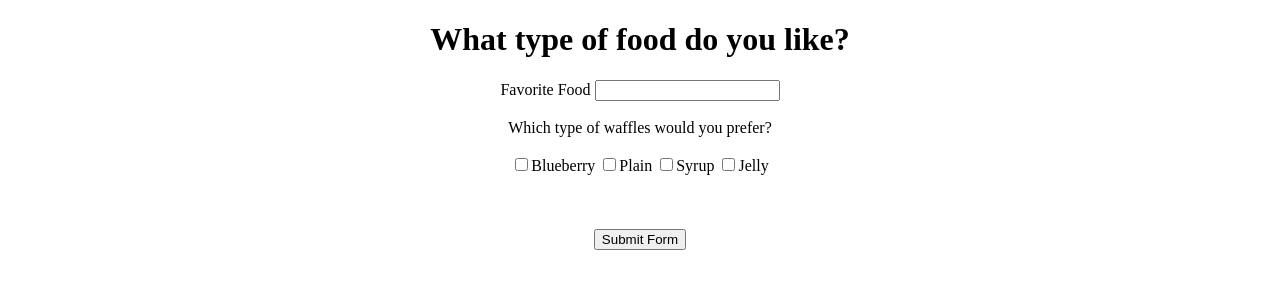
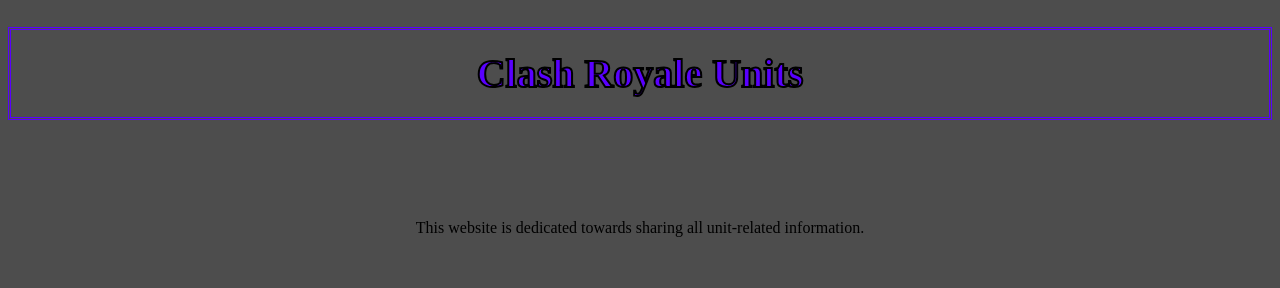
Before and after one commit to damille11/TheWebsite, a plain HTML site: page index.html in a window 1280 px wide. Drawn offline with Linux system fonts and the light colour scheme.

Commit message:
Update index.html

```diff
--- a/index.html
+++ b/index.html
@@ -1,22 +1,25 @@
 <!doctype html>
 <html>
   <head>
-    <title>Food Survery</title>
+    <style>
+      html{font-family:Copperplate;}
+      body{background:#4d4d4d;margin:0n kc}
+      h1{font-size: 2.5em;-webkit-text-stroke: 2px black;padding:20px;margin=10;
+        border-style:double;color:#5900ff;
+      }
+
+    </style>
+    <title>Clash Masters</title>
   </head>
   <body>
     <form action="/action_page.php" method="get" target="_blank">
     <div align="center">
-      <h1>What type of food do you like?</h1>
-      <label for="name">Favorite Food</label>
-      <input type="text" id="name" name="name">
+      <h1>Clash Royale Units</h1>
       <br><br>
-      Which type of waffles would you prefer? <br><br>
-      <input type="checkbox"name="Waffles">Blueberry
-      <input type="checkbox"name="Waffles">Plain
-      <input type="checkbox"name="Waffles">Syrup
-      <input type="checkbox"name="Waffles">Jelly <br><br>
       <br><br>
-      <input type = "submit" value="Submit Form">
+      <body>
+        This website is dedicated towards sharing all unit-related information.
+      </body>
     </div>
     </form>
   </body>
```
